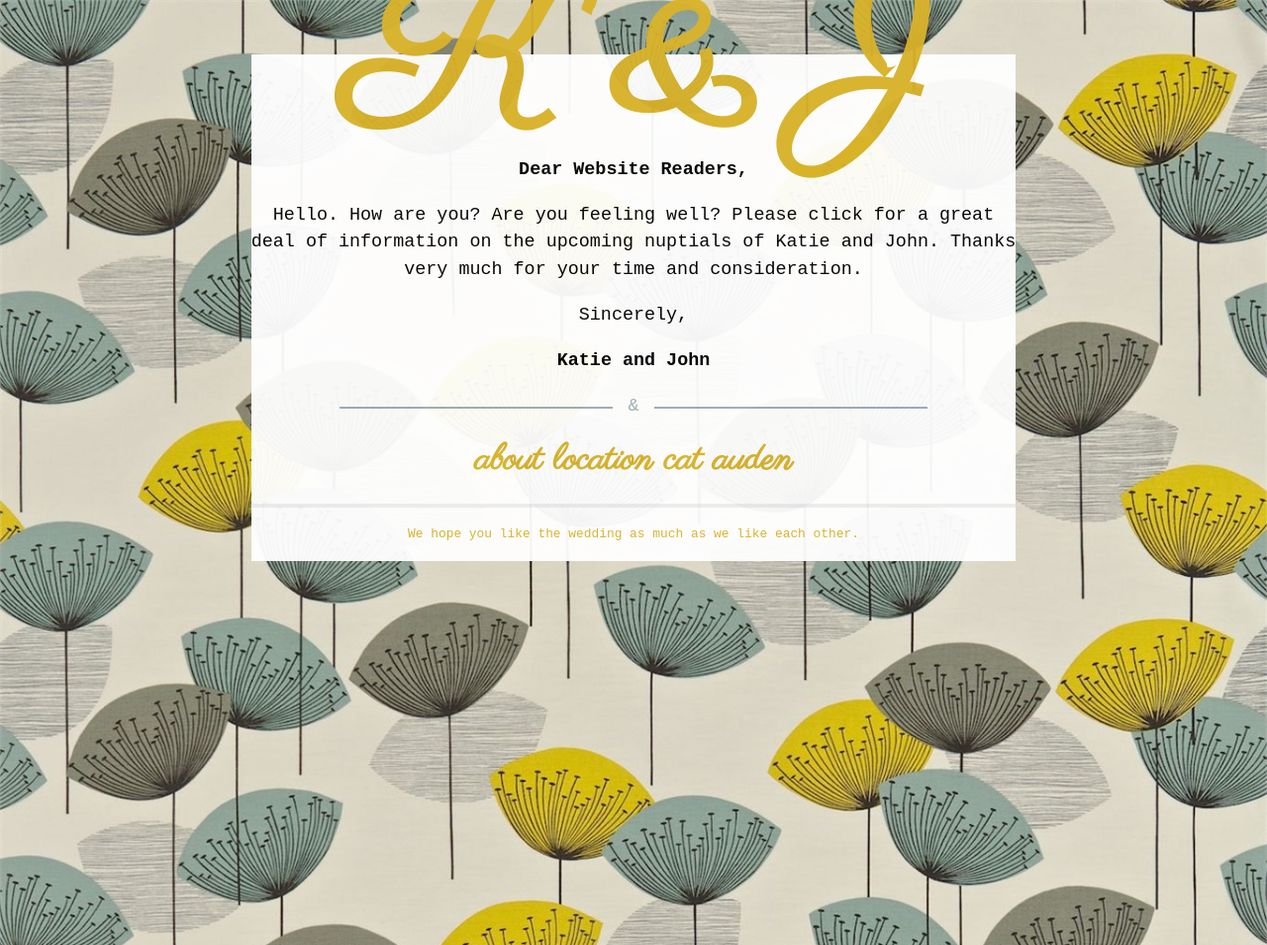
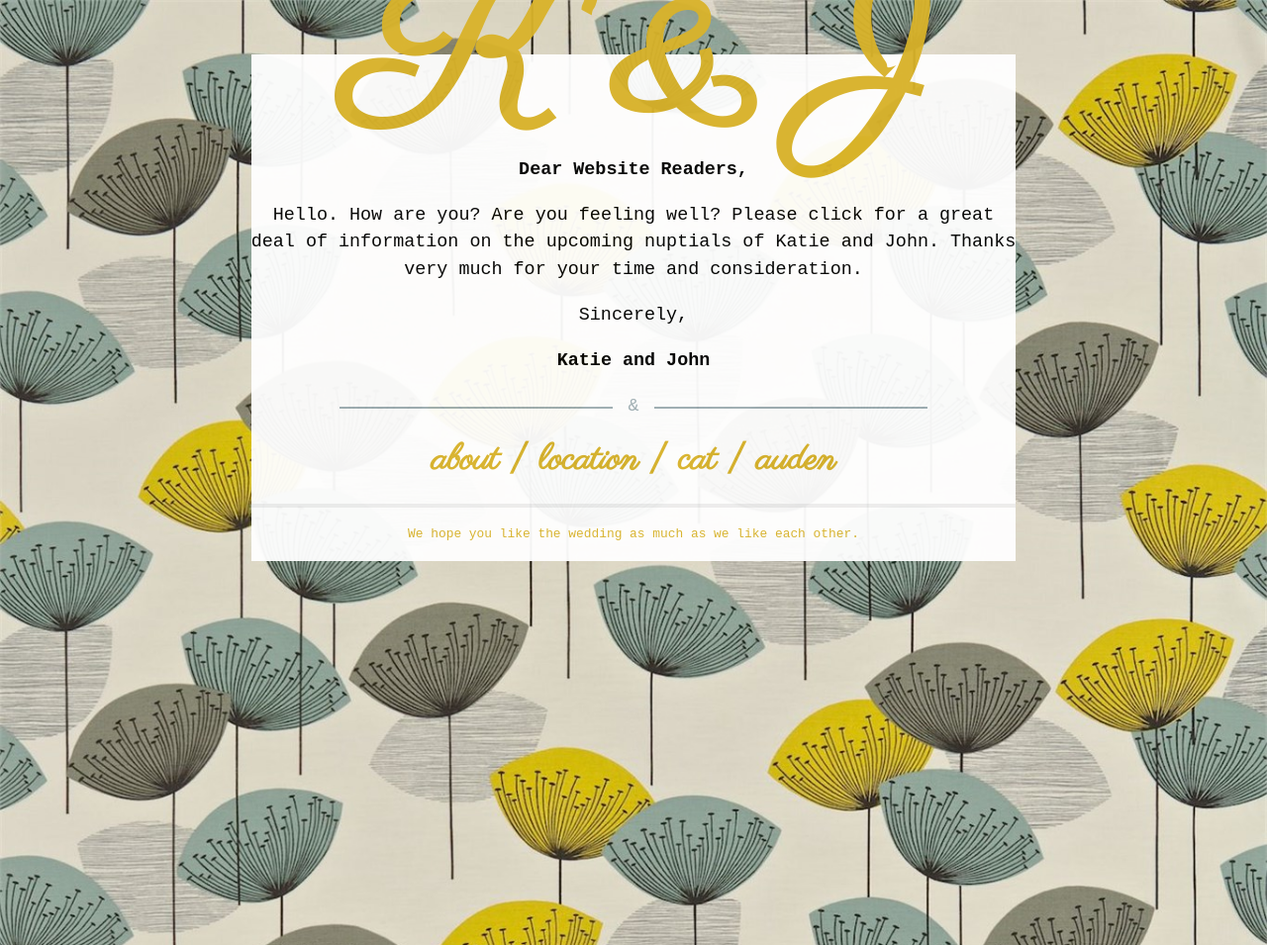
Before and after one commit to jrladd/kmarriesj, a Jekyll site: the page built from index.md, in a window 1280 px wide. Shown: the whole page at 99% size. Built offline with Jekyll 4.4.1, drawn with Linux system fonts in a browser that asks for light colours; Markdown is read by kramdown in place of the engine named in the settings.

Commit message:
fix poem

```diff
--- a/_layouts/default.html
+++ b/_layouts/default.html
@@ -37,9 +37,9 @@
               <span>&</span>
             </div>
 			<br/>
-	    	<a href="#" onclick="toggle_visibility('about');">about</a>
-	    	<a href="#" onclick="toggle_visibility('location');">location</a>
-	    	<a href="#" onclick="toggle_visibility('cat');">cat</a>
+	    	<a href="#" onclick="toggle_visibility('about');">about |</a>
+	    	<a href="#" onclick="toggle_visibility('location');">location |</a>
+	    	<a href="#" onclick="toggle_visibility('cat');">cat |</a>
 	    	<a href="#" onclick="toggle_visibility('auden');">auden</a>
           </div>
 
```
